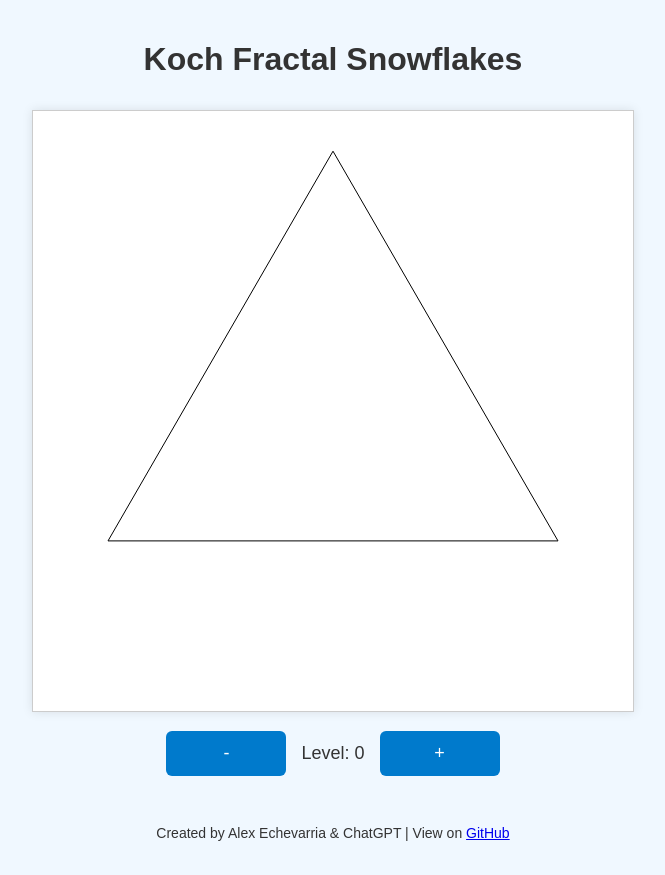
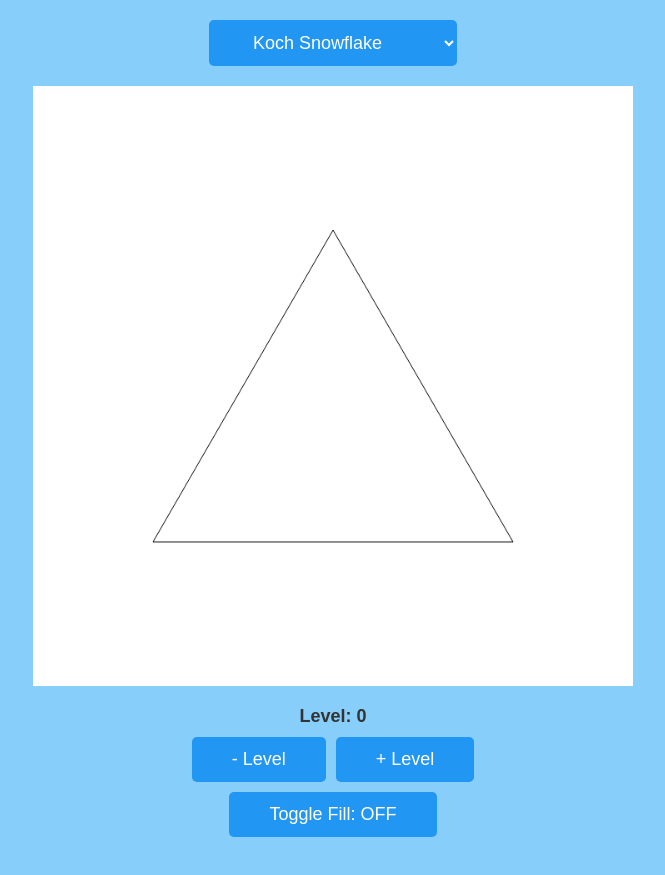
Before and after one commit to mrechesketch/psychic-dollop, a plain HTML site: page index.html in a window 1280 px wide. Shown: the whole page, without its empty margins (307-972 px from the left). Drawn offline with Linux system fonts and the light colour scheme.

Commit message:
fixed triangle symmetry. added a toggle fill button. Added feature to switch to serpinski triangle

```diff
--- a/index.html
+++ b/index.html
@@ -1,26 +1,33 @@
 <!DOCTYPE html>
 <html lang="en">
+
 <head>
     <meta charset="UTF-8">
     <meta name="viewport" content="width=device-width, initial-scale=1.0">
-    <title>Koch Fractal Snowflakes</title>
+    <title>Fractal Visualizer</title>
     <link rel="stylesheet" href="style.css">
 </head>
+
 <body>
-    <header>
-        <h1>Koch Fractal Snowflakes</h1>
-    </header>
-    <main>
-        <canvas id="fractalCanvas" width="600" height="600"></canvas>
-        <div class="controls">
-            <button id="decrease">-</button>
-            <span id="level">Level: 0</span>
-            <button id="increase">+</button>
+    <div id="top-controls">
+        <select id="fractalSelect">
+            <option value="koch">Koch Snowflake</option>
+            <option value="sierpinski">Sierpiński Triangle</option>
+        </select>
+    </div>
+
+    <canvas id="canvas"></canvas>
+
+    <div id="bottom-controls">
+        <div id="level-indicator">Level: 0</div>
+        <div id="button-group">
+            <button id="decrease">- Level</button>
+            <button id="increase">+ Level</button>
         </div>
-    </main>
-    <footer>
-        <p>Created by Alex Echevarria & ChatGPT | View on <a href="https://github.com/mrechesketch/psychic-dollop" target="_blank">GitHub</a></p>
-    </footer>
+        <button id="toggleFill">Toggle Fill: OFF</button>
+    </div>
+
     <script src="script.js"></script>
 </body>
+
 </html>
--- a/script.js
+++ b/script.js
@@ -1,39 +1,86 @@
-const canvas = document.getElementById('fractalCanvas');
+const canvas = document.getElementById('canvas');
 const ctx = canvas.getContext('2d');
-const levelDisplay = document.getElementById('level');
+
 let level = 0;
+let fillMode = false;
+let currentFractal = 'koch';
 
-// Set canvas size based on window size
 function resizeCanvas() {
-    const side = Math.min(window.innerWidth * 0.9, 600); // cap at 600px
-    canvas.width = side;
-    canvas.height = side;
+    const size = Math.min(window.innerWidth, window.innerHeight) * 0.9;
+    canvas.width = size;
+    canvas.height = size;
     draw();
 }
 
-// Draw Koch Snowflake centered in the canvas
+window.addEventListener('resize', resizeCanvas);
+resizeCanvas();
+
+// Event Listeners
+document.getElementById('fractalSelect').addEventListener('change', (e) => {
+    currentFractal = e.target.value;
+    draw();
+});
+
+document.getElementById('toggleFill').addEventListener('click', () => {
+    fillMode = !fillMode;
+    document.getElementById('toggleFill').textContent = `Toggle Fill: ${fillMode ? 'ON' : 'OFF'}`;
+    draw();
+});
+
+document.getElementById('increase').addEventListener('click', () => {
+    level++;
+    updateLevelIndicator();
+    draw();
+});
+
+document.getElementById('decrease').addEventListener('click', () => {
+    if (level > 0) level--;
+    updateLevelIndicator();
+    draw();
+});
+
+function updateLevelIndicator() {
+    document.getElementById('level-indicator').textContent = `Level: ${level}`;
+}
+
+// Main draw function
 function draw() {
     ctx.clearRect(0, 0, canvas.width, canvas.height);
 
-    const size = canvas.width * 0.75;
-    const height = size * Math.sqrt(3) / 2;
+    if (currentFractal === 'koch') {
+        drawKoch();
+    } else if (currentFractal === 'sierpinski') {
+        drawSierpinski();
+    }
+}
+
+// Koch Snowflake
+function drawKoch() {
+    const size = canvas.width * 0.6;
+    const height = (Math.sqrt(3) / 2) * size;
     const centerX = canvas.width / 2;
     const centerY = canvas.height / 2;
 
-    const p1 = { x: centerX - size / 2, y: centerY + height / 3 };
-    const p2 = { x: centerX + size / 2, y: centerY + height / 3 };
-    const p3 = { x: centerX, y: centerY - (2 * height) / 3 };
+    const p1 = { x: centerX, y: centerY - height / 2 };
+    const p2 = { x: centerX - size / 2, y: centerY + height / 2 };
+    const p3 = { x: centerX + size / 2, y: centerY + height / 2 };
 
     ctx.beginPath();
+    ctx.moveTo(p1.x, p1.y);
     koch(p1, p2, level);
     koch(p2, p3, level);
     koch(p3, p1, level);
+
+    if (fillMode) {
+        ctx.fillStyle = 'rgba(0, 150, 255, 0.3)';
+        ctx.fill();
+    }
+    ctx.strokeStyle = 'black';
     ctx.stroke();
 }
 
 function koch(pA, pB, depth) {
     if (depth === 0) {
-        ctx.moveTo(pA.x, pA.y);
         ctx.lineTo(pB.x, pB.y);
     } else {
         const dx = (pB.x - pA.x) / 3;
@@ -42,10 +89,12 @@ function koch(pA, pB, depth) {
         const p1 = { x: pA.x + dx, y: pA.y + dy };
         const p3 = { x: pA.x + 2 * dx, y: pA.y + 2 * dy };
 
-        const angle = Math.PI / 3;
-        const px = p1.x + Math.cos(angle) * (p3.x - p1.x) / 2 - Math.sin(angle) * (p3.y - p1.y) / 2;
-        const py = p1.y + Math.sin(angle) * (p3.x - p1.x) / 2 + Math.cos(angle) * (p3.y - p1.y) / 2;
-        const p2 = { x: px, y: py };
+        const angle = Math.atan2(pB.y - pA.y, pB.x - pA.x) + Math.PI / 3;
+        const length = Math.sqrt(dx * dx + dy * dy);
+        const p2 = {
+            x: p1.x + Math.cos(angle) * length,
+            y: p1.y + Math.sin(angle) * length
+        };
 
         koch(pA, p1, depth - 1);
         koch(p1, p2, depth - 1);
@@ -54,25 +103,42 @@ function koch(pA, pB, depth) {
     }
 }
 
-// Handle level controls
-document.getElementById('increase').addEventListener('click', () => {
-    if (level < 6) {
-        level++;
-        levelDisplay.textContent = `Level: ${level}`;
-        draw();
+// Sierpiński Triangle
+function drawSierpinski() {
+    const size = canvas.width * 0.6;
+    const height = (Math.sqrt(3) / 2) * size;
+    const centerX = canvas.width / 2;
+    const centerY = canvas.height / 2;
+
+    const p1 = { x: centerX, y: centerY - height / 2 };
+    const p2 = { x: centerX - size / 2, y: centerY + height / 2 };
+    const p3 = { x: centerX + size / 2, y: centerY + height / 2 };
+
+    ctx.beginPath();
+    sierpinski(p1, p2, p3, level);
+
+    if (fillMode) {
+        ctx.fillStyle = 'rgba(0, 150, 255, 0.3)';
+        ctx.fill();
     }
-});
+    ctx.strokeStyle = 'black';
+    ctx.stroke();
+}
 
-document.getElementById('decrease').addEventListener('click', () => {
-    if (level > 0) {
-        level--;
-        levelDisplay.textContent = `Level: ${level}`;
-        draw();
+function sierpinski(p1, p2, p3, depth) {
+    if (depth === 0) {
+        ctx.moveTo(p1.x, p1.y);
+        ctx.lineTo(p2.x, p2.y);
+        ctx.lineTo(p3.x, p3.y);
+        ctx.lineTo(p1.x, p1.y);
+    } else {
+        const mid = (a, b) => ({ x: (a.x + b.x) / 2, y: (a.y + b.y) / 2 });
+        const m1 = mid(p1, p2);
+        const m2 = mid(p2, p3);
+        const m3 = mid(p3, p1);
+
+        sierpinski(p1, m1, m3, depth - 1);
+        sierpinski(m1, p2, m2, depth - 1);
+        sierpinski(m3, m2, p3, depth - 1);
     }
-});
-
-// Redraw on window resize
-window.addEventListener('resize', resizeCanvas);
-
-// Initial setup
-resizeCanvas();
+}
--- a/style.css
+++ b/style.css
@@ -1,83 +1,70 @@
 body {
     margin: 0;
-    font-family: Arial, sans-serif;
     display: flex;
     flex-direction: column;
     align-items: center;
-    background: #f0f8ff;
-    color: #333;
+    background: #87CEFA; /* Light blue background */
+    font-family: Arial, sans-serif;
     min-height: 100vh;
 }
 
-header {
-    margin: 20px 0 10px 0;
-    text-align: center;
+#top-controls {
+    margin: 20px;
+}
+
+#fractalSelect {
+    padding: 12px 40px;
+    font-size: 18px;
+    border: none;
+    border-radius: 5px;
+    cursor: pointer;
+    background-color: #2196F3;
+    color: white;
+}
+
+#fractalSelect:hover {
+    background-color: #1976D2;
 }
 
 canvas {
     background: white;
-    border: 1px solid #ccc;
-    box-shadow: 0 0 10px rgba(0,0,0,0.1);
-    max-width: 90vw;
-    height: auto;
+    display: block;
+    width: 90vw;
+    height: 90vw;
+    max-width: 600px;
+    max-height: 600px;
+    margin-bottom: 20px;
 }
 
-.controls {
-    margin: 15px;
+#bottom-controls {
     display: flex;
+    flex-direction: column;
     align-items: center;
-    gap: 15px;
-    flex-wrap: wrap;
-    justify-content: center;
+    gap: 10px;
+    margin-bottom: 20px;
+}
+
+#button-group {
+    display: flex;
+    gap: 10px;
 }
 
 button {
-    padding: 12px 32px;
+    padding: 12px 40px;
     font-size: 18px;
+    border: none;
+    border-radius: 5px;
     cursor: pointer;
-    border: none;
-    background-color: #007acc;
+    background-color: #2196F3;
     color: white;
-    border-radius: 6px;
-    transition: background 0.3s, transform 0.1s;
-    min-width: 120px;
-    user-select: none;
-    touch-action: manipulation; /* Prevent accidental zoom on double tap */
 }
 
 button:hover {
-    background-color: #005f99;
+    background-color: #1976D2;
 }
 
-button:active {
-    transform: scale(0.98);
+#level-indicator {
+    font-size: 18px;
+    font-weight: bold;
+    color: #333;
 }
-
-#level {
-    font-size: 18px;
-}
-
-footer {
-    margin: 20px 0;
-    font-size: 14px;
-    text-align: center;
-}
-
-@media (max-width: 480px) {
-    header h1 {
-        font-size: 20px;
-    }
-
-    button {
-        padding: 6px 12px;
-        font-size: 14px;
-    }
-
-    #level {
-        font-size: 14px;
-    }
-
-    canvas {
-        max-width: 95vw;
-    }
-}
```
